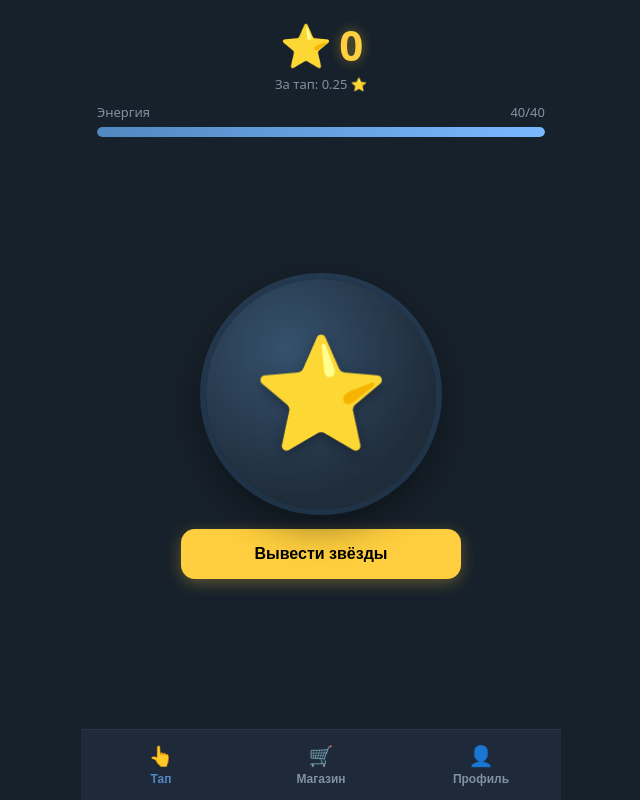
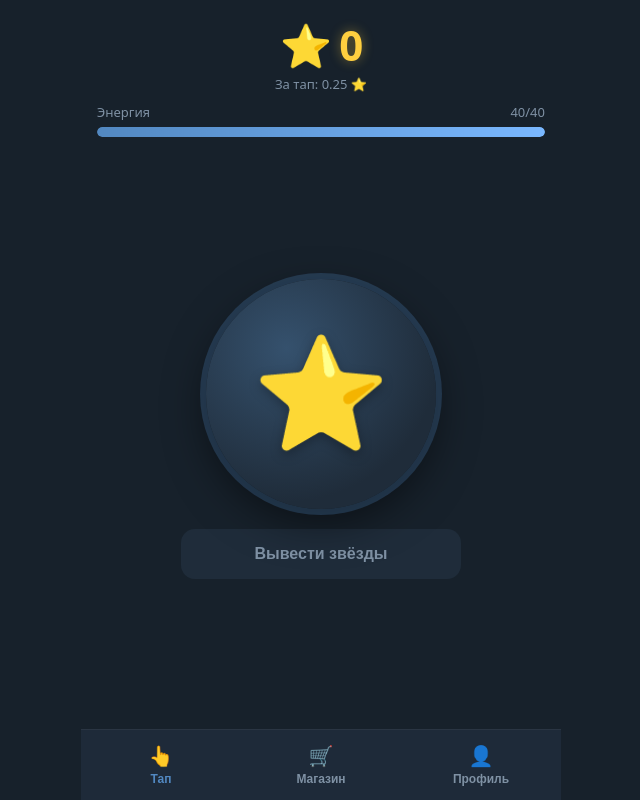
Before and after one commit to MrFalid/EasyStars, a plain HTML site: page index.html in a window 1280 px wide. Shown: the whole page, without its empty margins (319-959 px from the left). Drawn offline with Linux system fonts and the light colour scheme.

Commit message:
Set minimum withdrawal amount to 50 stars

```diff
--- a/index.html
+++ b/index.html
@@ -181,19 +181,20 @@
   localStorage.removeItem('easy_stars_state');
 
   // === State ===
+  const MIN_WITHDRAW = 50; // <--- МИНИМАЛЬНАЯ СУММА ДЛЯ ВЫВОДА
+
   const DEFAULT_STATE = {
     balance: 0,
     totalEarned: 0,
     totalTaps: 0,
-    perTap: 0.25,       // 0.25 за клик
-    energy: 40,         // 40 энергии
-    maxEnergy: 40,      // 40 энергии
+    perTap: 0.25,
+    energy: 40,
+    maxEnergy: 40,
     tapLevel: 1,
     energyLevel: 1,
   };
   let state = { ...DEFAULT_STATE };
 
-  // Load from localStorage
   try {
     const saved = localStorage.getItem('easy_stars_state');
     if (saved) state = { ...state, ...JSON.parse(saved) };
@@ -283,9 +284,10 @@
     els.statTotal.textContent = formatNum(state.totalEarned);
     els.statTaps.textContent = state.totalTaps;
 
-    // Кнопки вывода теперь ВСЕГДА активны (убрано условие balance >= 100)
-    els.withdraw.disabled = false;
-    els.withdrawProfile.disabled = false;
+    // Кнопки вывода активны только при балансе от 50 звёзд
+    const canWithdraw = state.balance >= MIN_WITHDRAW;
+    els.withdraw.disabled = !canWithdraw;
+    els.withdrawProfile.disabled = !canWithdraw;
 
     renderShop();
   }
@@ -296,17 +298,14 @@
   els.coin.addEventListener('pointerdown', (e) => {
     if (isCooldown || state.energy <= 0) return;
 
-    // Начисление
     state.energy--;
     state.balance += state.perTap;
     state.totalEarned += state.perTap;
     state.totalTaps++;
 
-    // Визуальный отклик
     els.coin.classList.add('pressed');
     setTimeout(() => els.coin.classList.remove('pressed'), 80);
 
-    // Всплывающий текст
     const wrapRect = els.coinWrap.getBoundingClientRect();
     const x = e.clientX - wrapRect.left - 15;
     const y = e.clientY - wrapRect.top - 30;
@@ -318,7 +317,6 @@
     els.coinWrap.appendChild(f);
     setTimeout(() => f.remove(), 800);
 
-    // Кулдаун 2 сек
     isCooldown = true;
     els.coin.classList.add('cooldown');
     els.cooldownText.style.display = 'block';
@@ -347,7 +345,7 @@
       state.energy = Math.min(state.maxEnergy, state.energy + 1);
       render();
     }
-  }, 2000); // 1 энергия в 2 секунды
+  }, 2000);
 
   // === Navigation ===
   document.querySelectorAll('.nav-btn').forEach(btn => {
@@ -368,7 +366,8 @@
 
   // === Withdraw Modal ===
   function openWithdrawModal() {
-    // Убрана проверка balance < 100, теперь модалка открывается всегда
+    // Защита от вызова, если звёзд меньше 50
+    if (state.balance < MIN_WITHDRAW) return;
     els.modalText.textContent = `Вывести ${formatNum(state.balance)} ⭐ на баланс Telegram?`;
     els.modal.classList.add('active');
   }
@@ -385,14 +384,11 @@
     const startParam = 'withdraw';
     const url = `https://t.me/${botUsername}?start=${startParam}`;
 
-    // Открываем Telegram-бота
     if (tg?.openTelegramLink) {
       tg.openTelegramLink(url);
     } else {
       window.open(url, '_blank');
     }
-
-    // Баланс НЕ обнуляем — бот/сервер сам спишет звёзды
   });
 
   // === Init ===
@@ -400,4 +396,4 @@
   save();
 </script>
 </body>
-                                   </html>
+</html>
```
